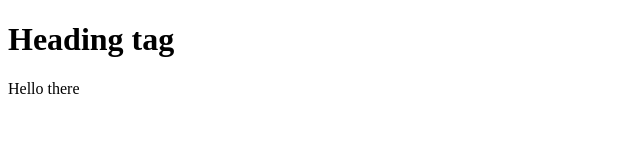
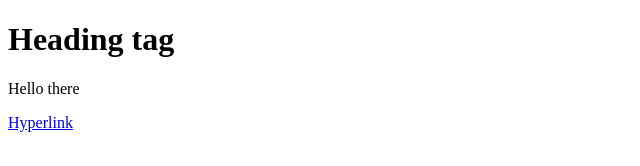
Before and after one commit to Madhav-TatvaSoft/Demo, a plain HTML site: page index.html in a window 1280 px wide. Shown: the full height of the page, 0-640 px from the left. Drawn offline with Linux system fonts and the light colour scheme.

Commit message:
Updated code

```diff
--- a/index.html
+++ b/index.html
@@ -8,5 +8,6 @@
 <body>
     <h1>Heading tag</h1>
     <p>Hello there</p>
+    <a href="#">Hyperlink</a>
 </body>
 </html>
```
